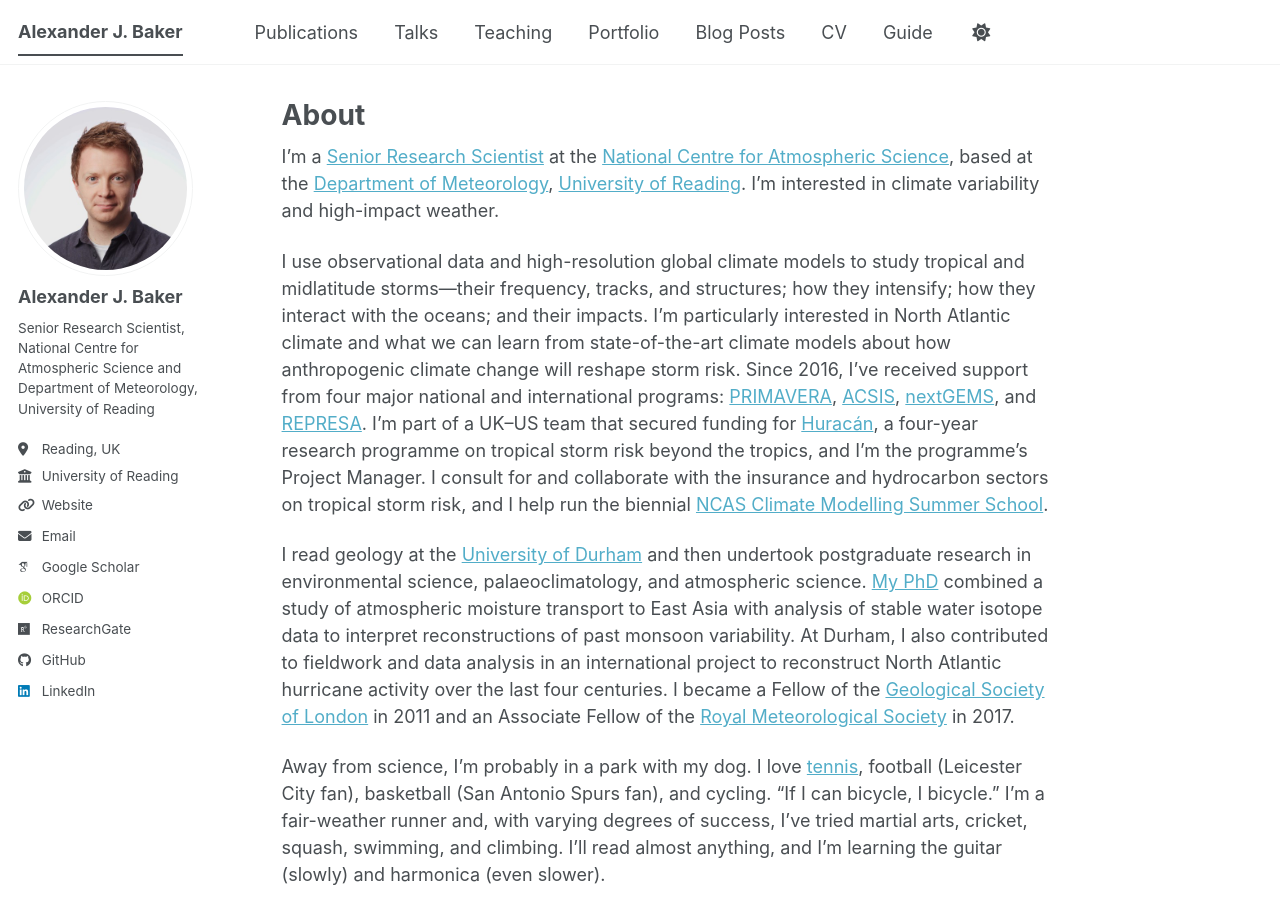
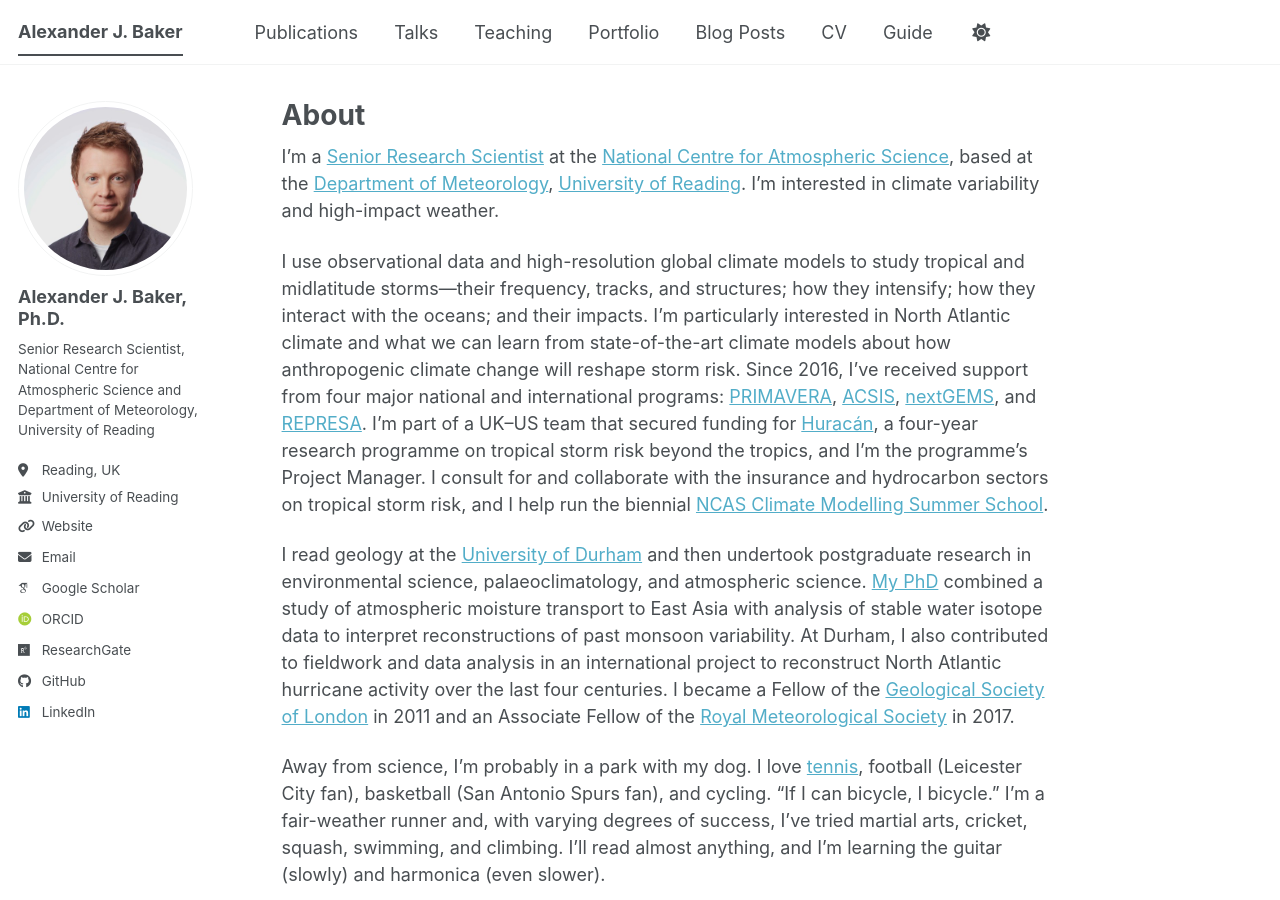
Before and after one commit to alexanderjbaker/alexanderjbaker.github.io, a Jekyll site: the page built from _pages/about.md, in a window 1280 px wide and 900 px high. Built offline with Jekyll 4.4.1, drawn with Linux system fonts in a browser that asks for light colours; some web fonts are replaced; a script bundle is joined from its source files by our own code; library files that are not in the unit come from our copies.

```diff
--- a/_config.yml
+++ b/_config.yml
@@ -24,7 +24,7 @@ repository               : "alexanderjbaker/alexanderjbaker.github.io"
 author:
   # Biographic information
   avatar           : "profile_photo.jpg"
-  name             : "Alexander J. Baker"
+  name             : "Alexander J. Baker, Ph.D."
   pronouns         : # example: "he/him"
   bio              : "Senior Research Scientist, National Centre for Atmospheric Science and Department of Meteorology, University of Reading"
   location         : "Reading, UK"
```
